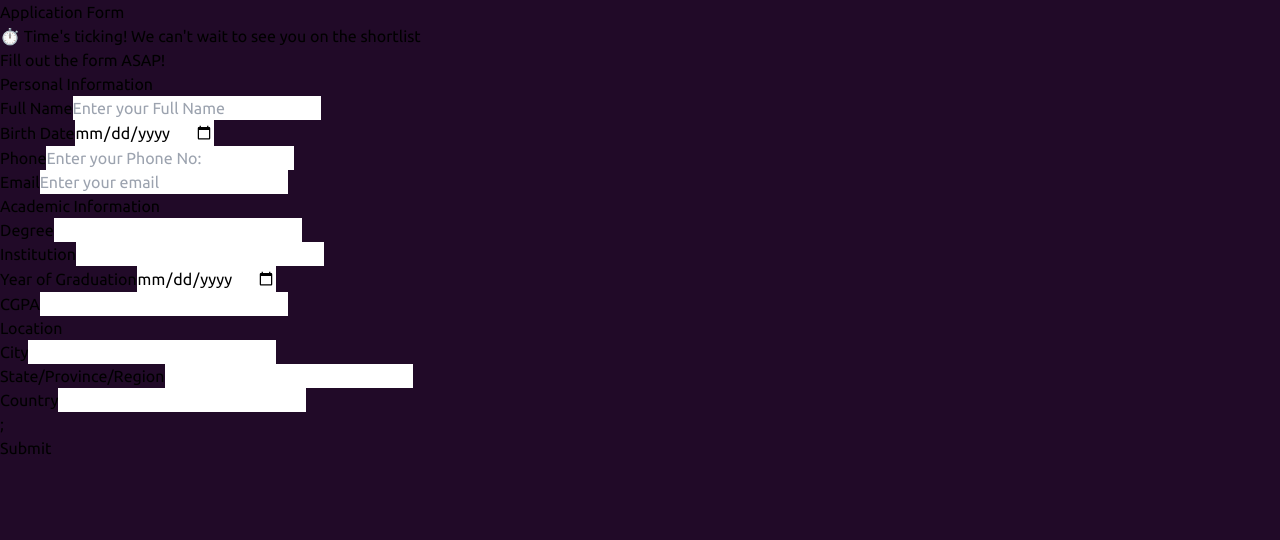
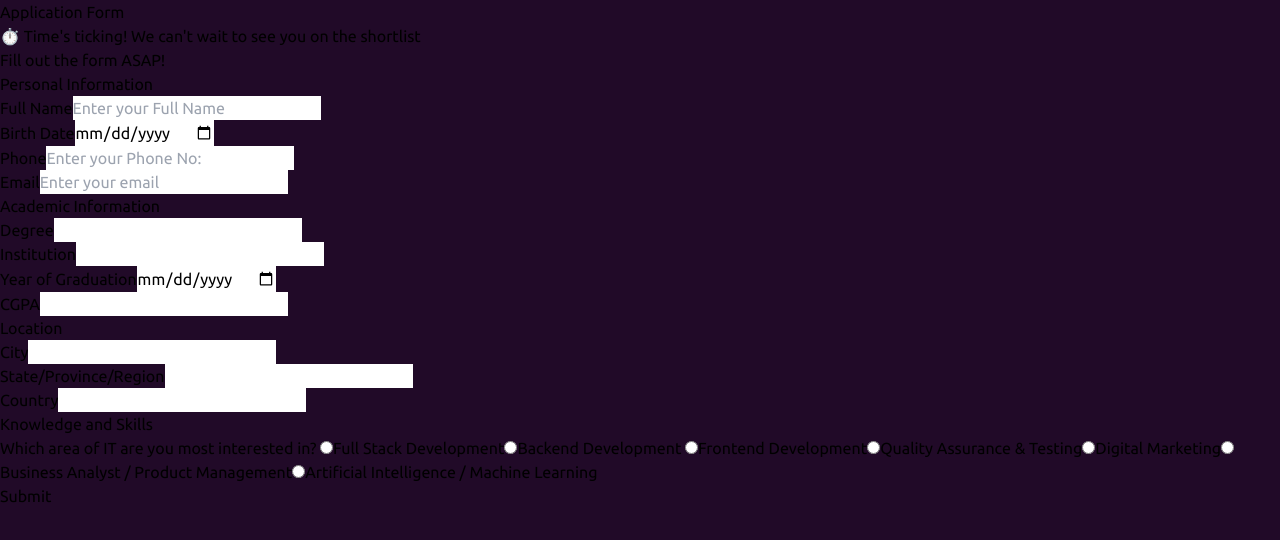
Before and after one commit to aneeshlalwani/GradAccelerate, a React (Vite) app: page /apply in a window 1280 px wide. Shown: the top 540 px of the page. Built offline with nearby package versions, Linux system fonts and the light colour scheme; no server answers.

Commit message:
feat: add interactive and working application form

```diff
--- a/src/components/application-form/ApplicationForm.jsx
+++ b/src/components/application-form/ApplicationForm.jsx
@@ -17,7 +17,12 @@ const ApplicationForm = () => {
   const [city, setCity] = useState("");
   const [state, setState] = useState("");
   const [country, setCountry] = useState("");
-
+  // Hook For Radio Buttons Selection
+  const [selectedSkill, setSelectedSkill] = useState("");
+  // Function To Track the Radio change
+  const handleRadioChange = (e) => {
+    setSelectedSkill(e.target.value);
+  };
   const handleSubmit = async (e) => {
     e.preventDefault();
 
@@ -35,6 +40,7 @@ const ApplicationForm = () => {
           city: city,
           state: state,
           country: country,
+          selectedSkill: selectedSkill,
         },
       ],
     };
@@ -42,6 +48,18 @@ const ApplicationForm = () => {
     try {
       const response = await sendDataToGoogleSheet(data);
       console.log("Data sent successfully:", response.data);
+      setName("");
+      setBirthDay("");
+      setPhone("");
+      setEmail("");
+      setDegree("");
+      setInstitute("");
+      setYearOfGraduation("");
+      setCGPA("");
+      setCity("");
+      setState("");
+      setCountry("");
+      setSelectedSkill("");
     } catch (error) {
       console.error("Error sending data:", error);
     }
@@ -110,7 +128,7 @@ const ApplicationForm = () => {
           <CustomTextField
             type="text"
             label="Degree"
-            labelFor="email"
+            labelFor="degree"
             value={degree}
             onChange={(e) => setDegree(e.target.value)}
           />
@@ -163,8 +181,96 @@ const ApplicationForm = () => {
             onChange={(e) => setCountry(e.target.value)}
           />
         </div>
-        ;
-        <div className="text-center mt-6">
+        {/* Knowledge and Skill Section */}
+        <div className="p-4 border border-gray-300 rounded-lg">
+          <h1 className="text-3xl font-semibold text-[#F39F5A] mb-4">
+            Knowledge and Skills
+          </h1>
+          <div className="flex flex-col space-y-2">
+            <label className="text-lg font-semibold text-gray-300">
+              Which area of IT are you most interested in?{" "}
+            </label>
+
+            <label className="text-gray-300">
+              <input
+                type="radio"
+                name="selectedSkill"
+                value="Full Stack Development"
+                checked={selectedSkill === "Full Stack Development"}
+                onChange={handleRadioChange}
+                className="mr-2"
+              />
+              Full Stack Development
+            </label>
+            <label className="text-gray-300">
+              <input
+                type="radio"
+                name="selectedSkill"
+                value="Backend Development"
+                checked={selectedSkill === "Backend Development"}
+                onChange={handleRadioChange}
+                className="mr-2"
+              />
+              Backend Development{" "}
+            </label>
+            <label className="text-gray-300">
+              <input
+                type="radio"
+                name="selectedSkill"
+                value="Frontend Development"
+                checked={selectedSkill === "Frontend Development"}
+                onChange={handleRadioChange}
+                className="mr-2"
+              />
+              Frontend Development
+            </label>
+            <label className="text-gray-300">
+              <input
+                type="radio"
+                name="selectedSkill"
+                value="Quality Assurance & Testing"
+                checked={selectedSkill === "Quality Assurance & Testing"}
+                onChange={handleRadioChange}
+                className="mr-2"
+              />
+              Quality Assurance & Testing
+            </label>
+            <label className="text-gray-300">
+              <input
+                type="radio"
+                name="selectedSkill"
+                value="Digital Marketing"
+                checked={selectedSkill === "Digital Marketing"}
+                onChange={handleRadioChange}
+                className="mr-2"
+              />
+              Digital Marketing
+            </label>
+            <label className="text-gray-300">
+              <input
+                type="radio"
+                name="selectedSkill"
+                value="Business Analytics"
+                checked={selectedSkill === "Business Analytics"}
+                onChange={handleRadioChange}
+                className="mr-2"
+              />
+              Business Analyst / Product Management
+            </label>
+            <label className="text-gray-300">
+              <input
+                type="radio"
+                name="selectedSkill"
+                value="Artificial Intelligence"
+                checked={selectedSkill === "Artificial Intelligence"}
+                onChange={handleRadioChange}
+                className="mr-2"
+              />
+              Artificial Intelligence / Machine Learning
+            </label>
+          </div>
+        </div>
+        <div className="text-center mt-6 mx-auto">
           <button
             type="submit"
             className="bg-[#F39F5A] text-white font-bold py-2 px-4 rounded hover:bg-[#e5e0df] transition duration-300"
--- a/src/components/custom-text-field/CustomTextField.jsx
+++ b/src/components/custom-text-field/CustomTextField.jsx
@@ -1,8 +1,8 @@
 // eslint-disable-next-line react/prop-types
 const CustomTextField = ({ label, labelFor, placeholder, type, onChange }) => {
-  const min = type == "number" ? 0 : 0;
-  const max = type == "number" ? 5 : 0;
-  const stepAllowed = type == "number" ? "any" : "";
+  const min = type == "number" ? 0 : undefined;
+  const max = type == "number" ? 5 : undefined;
+  const stepAllowed = type == "number" ? "any" : undefined;
   return (
     <>
       <div className="flex flex-col space-y-2">
```
